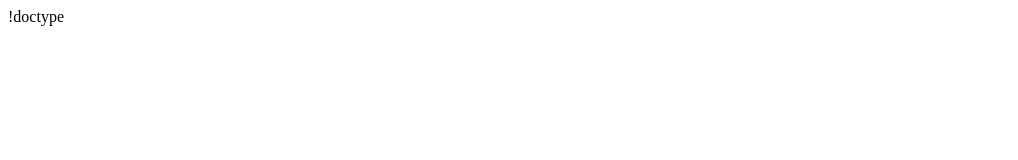
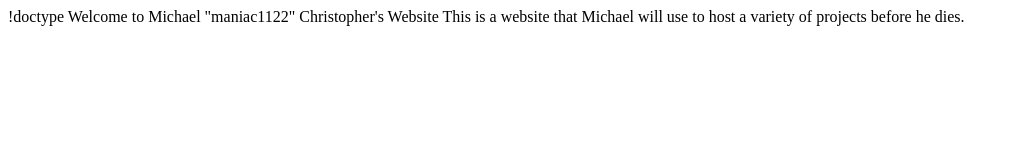
Before and after one commit to maniac1122/MICHAELS-WEBSITE-, a plain HTML site: page index.html in a window 1280 px wide. Shown: the whole page, without its empty margins (0-1018 px from the left). Drawn offline with Linux system fonts and the light colour scheme.

Commit message:
Update index.html

```diff
--- a/index.html
+++ b/index.html
@@ -5,6 +5,13 @@
     <title>x.</title>
   </head>
   <body>
+Welcome to Michael "maniac1122" Christopher's Website
+
+
+
+This is a website that Michael will use to host a variety of projects before he dies.
+
+
 
   </body>
 </html>
```
